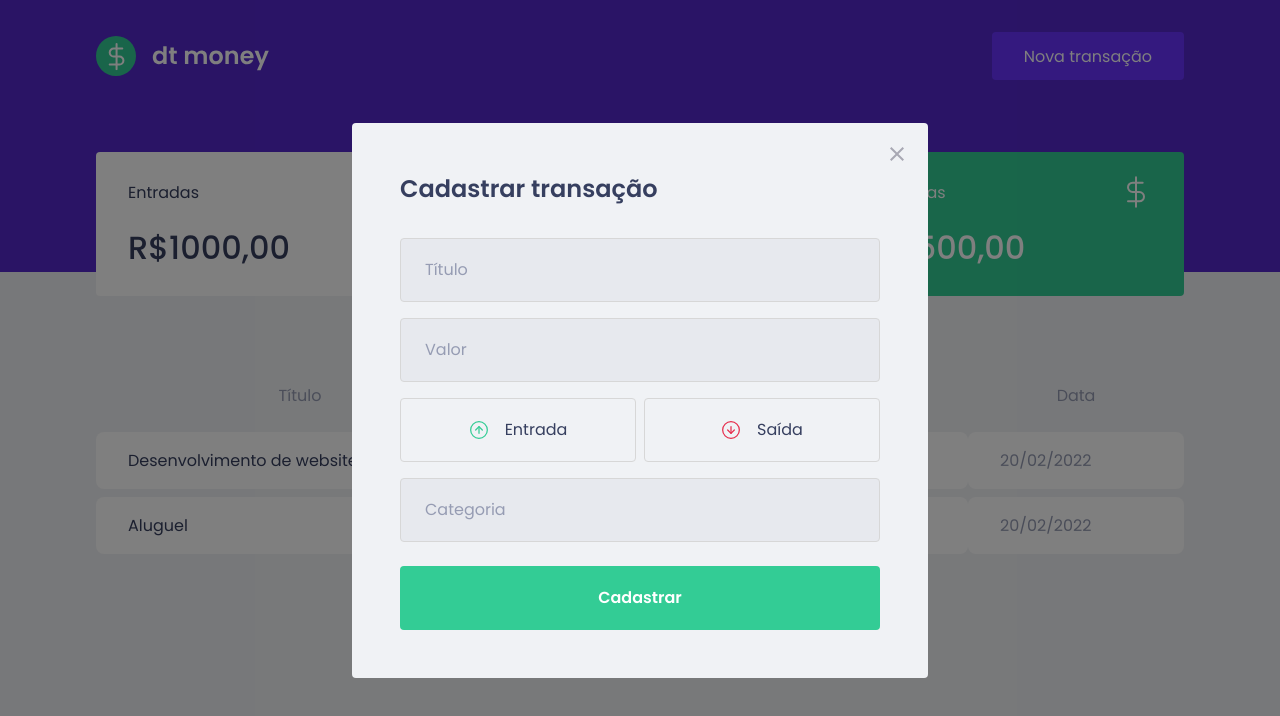
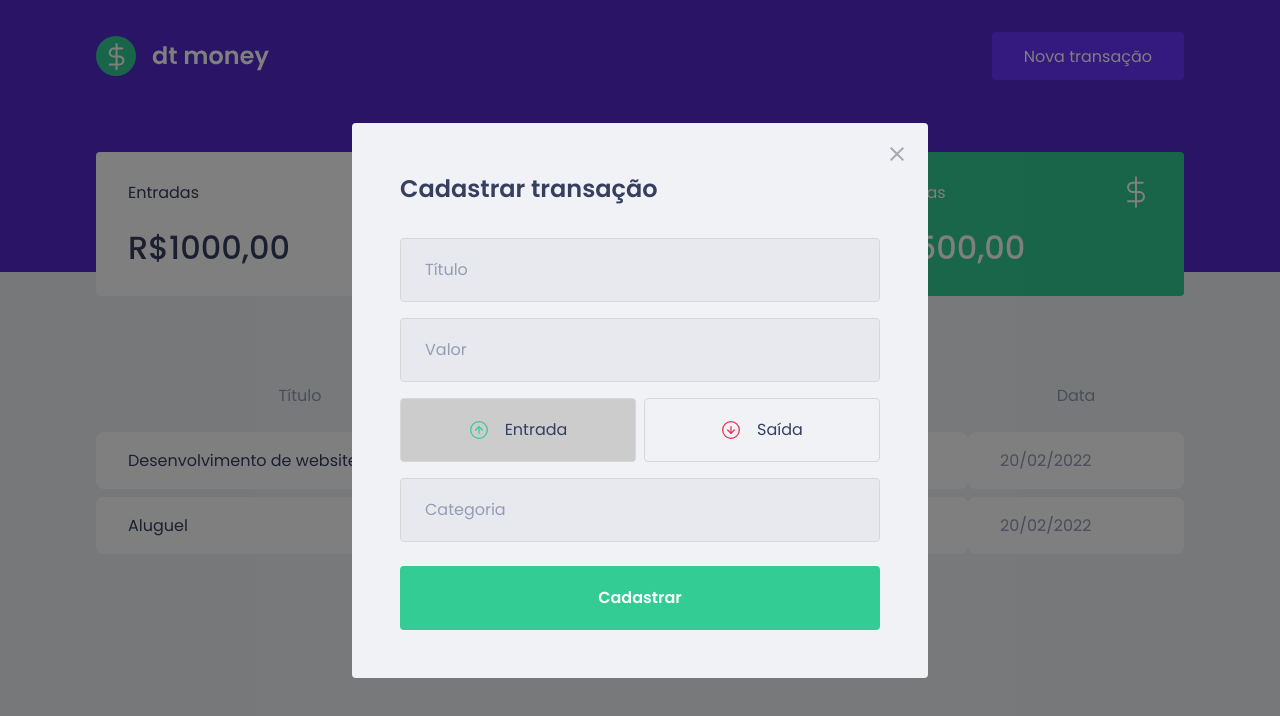
Before and after one commit to brunodsazevedo/react-finances, a React (Create React App) app: page / in a window 1280 px wide. Both pictures are taken after a click on the button "Nova transação". Shown: the top 716 px of the page. Built offline with nearby package versions, Linux system fonts and the light colour scheme; no server answers; what miragejs would draw is missing.

Commit message:
continuando a estilizar botao de entradas e saidas, porem, foi criado um novo styled para os botaos nomeados como RadioBoxContent, onde agora, com o styledComponents, posso passar propriedades generics e passar funçoes javascript no codigo

```diff
--- a/src/components/NewTransactionsModal/index.tsx
+++ b/src/components/NewTransactionsModal/index.tsx
@@ -1,10 +1,11 @@
+import { useState } from 'react';
 import Modal from 'react-modal';
 
 import closeImg from '../../assets/close.svg';
 import incomeImg from '../../assets/income.svg';
 import outcomeImg from '../../assets/outcome.svg';
 
-import { Container, TransactionTypeContainer } from './styles';
+import { Container, TransactionTypeContainer, RadioBox } from './styles';
 
 interface NewTransactionModalProps {
 	isOpen: boolean;
@@ -12,6 +13,8 @@
 }
 
 export function NewTransactionModal({ isOpen, onRequestClose }: NewTransactionModalProps) {
+	const [ type, setType ] = useState('deposit');
+
 	return (
 		<Modal
 			isOpen={isOpen}
@@ -39,19 +42,23 @@
 				/>
 
 				<TransactionTypeContainer>
-					<button
+					<RadioBox
 						type="button"
+						onClick={() => setType('deposit')}
+						isActive={type === 'deposit'}
 					>
 						<img src={incomeImg} alt="Entrada" />
 						<span>Entrada</span>
-					</button>
+					</RadioBox>
 
-					<button
+					<RadioBox
 						type="button"
+						onClick={() => {setType('withdraw')}}
+						isActive={type === 'withdraw'}
 					>
 						<img src={outcomeImg} alt="Saída" />
 						<span>Saída</span>
-					</button>
+					</RadioBox>
 				</TransactionTypeContainer>
 
 				<input
--- a/src/components/NewTransactionsModal/styles.ts
+++ b/src/components/NewTransactionsModal/styles.ts
@@ -55,13 +55,18 @@
     display: grid;
     grid-template-columns: 1fr 1fr;
     gap: 0.5rem;
+`;
 
-    button {
+interface RadioBoxProps {
+    isActive: boolean;
+}
+
+export const RadioBox = styled.button<RadioBoxProps>`
     height: 4rem;
     border: 1px solid #d7d7d7;
     border-radius: 0.25rem;
 
-        background: transparent;
+    background: ${(props) => props.isActive ? '#ccc' : 'transparent'};
 
     display: flex;
     align-items: center;
@@ -84,5 +89,4 @@
         font-size: 1rem;
         color: var(--text-title);
     }
-    }
 `;
```
Lines whose indentation alone changed are shown as unchanged.
